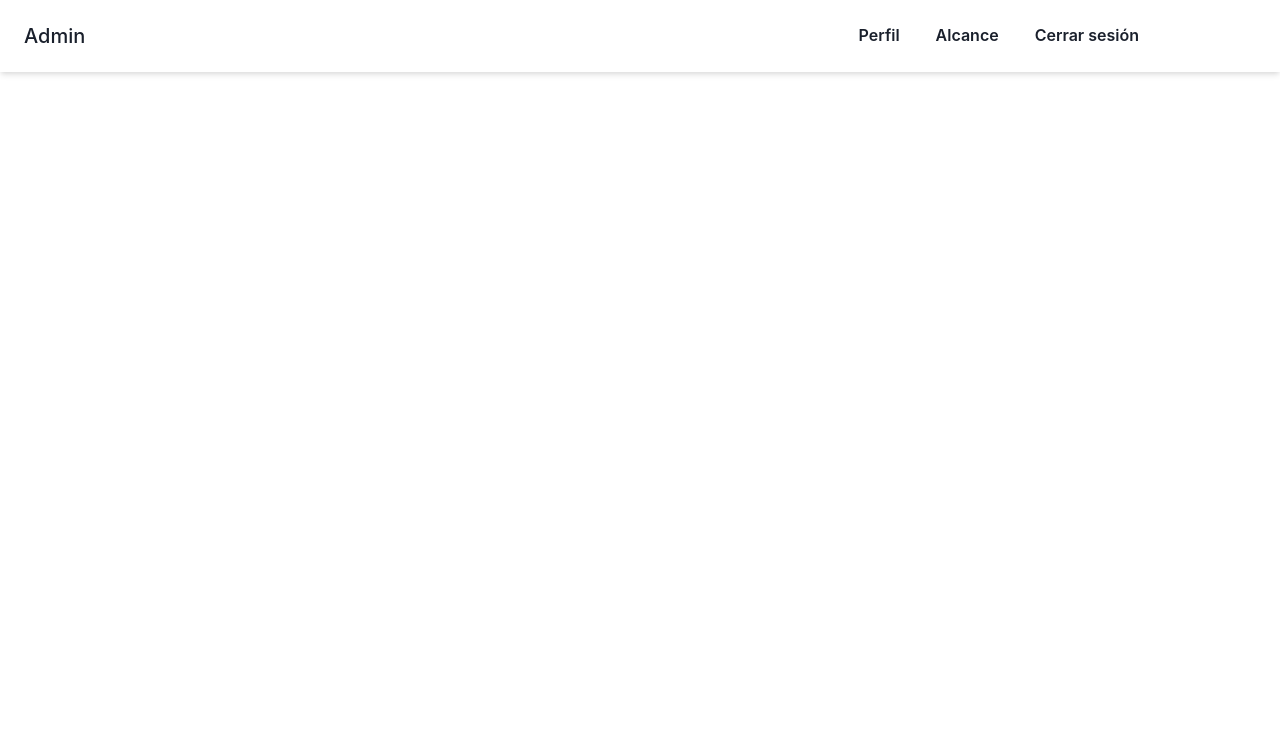
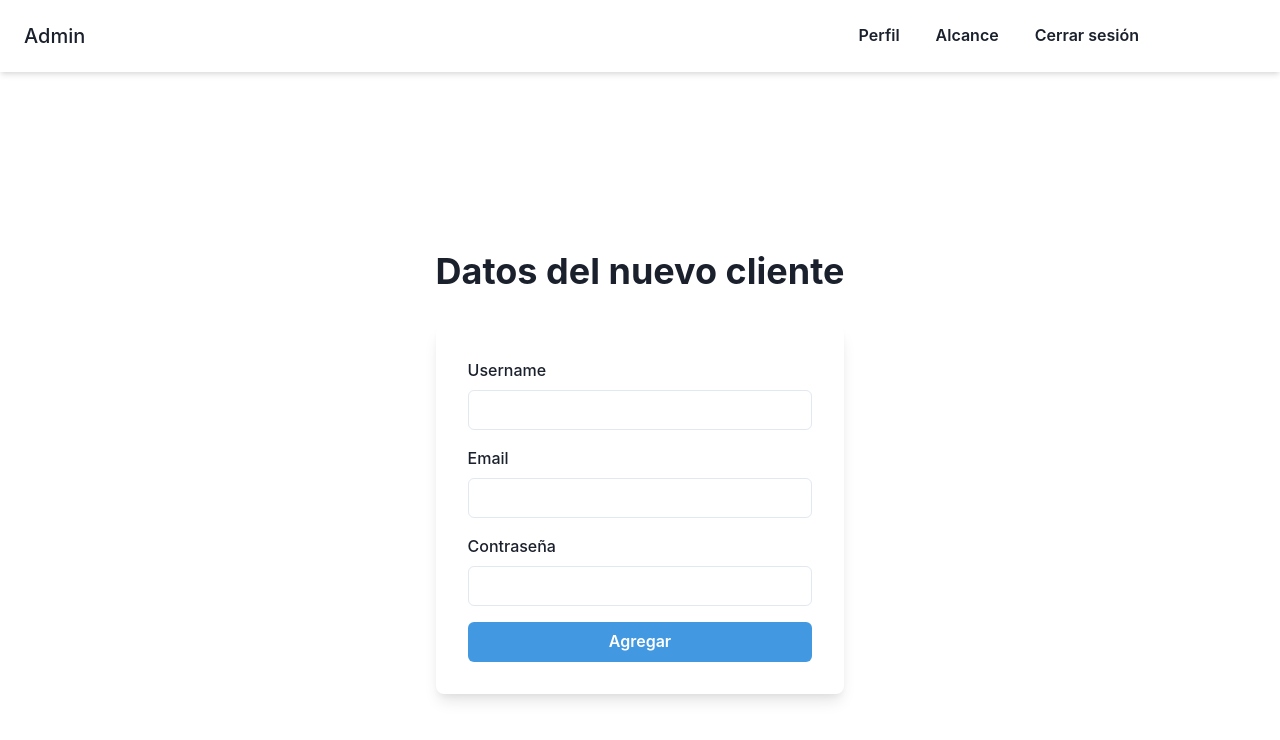
Before and after one commit to agusminahk/projecto-profesional-curselo, a React (Create React App) app in the folder client/: page /nuevousuario in a window 1280 px wide. Shown: the top 740 px of the page. Built offline with nearby package versions, Linux system fonts and the light colour scheme.

Commit message:
New user form

```diff
--- a/client/src/components/admin/CardAdmin.jsx
+++ b/client/src/components/admin/CardAdmin.jsx
@@ -7,16 +7,18 @@ import { Link } from "react-router-dom"
 
 export const CardAdmin = ({ mensaje, url }) => {
   return (
-      <Link to={url}>
+      <Link to={url}
+
+      >
         <Box
-          borderWidth="2px"
-          borderRadius="3px"
-          borderColor="#999"
+          boxShadow="md" p="6" rounded="md"
           minWidth="150px"
           minHeight="150px"
+          _hover={{boxShadow:"2xl"}}
+          animation="ease-in-out"
           >
-            <Image src="https://cdn.pixabay.com/photo/2018/05/01/15/06/user-3365840_960_720.png"/>
-            <Box fontWeight="bold">
+            <Image src="https://cdn.pixabay.com/photo/2018/05/01/15/06/user-3365840_960_720.png" backgroundColor="#FFF"/>
+            <Box fontWeight="bold" backgroundColor="#FFF" color="#000" pl="5px">
               {mensaje}
             </Box>
         </Box>
--- a/client/src/components/admin/GraphCard.jsx
+++ b/client/src/components/admin/GraphCard.jsx
@@ -10,11 +10,11 @@ import {
 
 export const GraphCard = () => {
     return (<Box
-      borderWidth="2px"
-      borderRadius="3px"
-      borderColor="#999"
+      boxShadow="md" p="6" rounded="md"
       minWidth="150px"
       minHeight="150px"
+      _hover={{boxShadow:"2xl"}}
+      animation="ease-in-out"
   >
       <Box fontWeight="bold">
         Cardano
--- a/client/src/views/App.jsx
+++ b/client/src/views/App.jsx
@@ -10,16 +10,18 @@ import {
 import { AdminHome } from "./admin/AdminHome"
 import { NavbarAdmin } from '../components/admin/NavbarAdmin';
 import { ClientsView } from "./admin/ClientsView"
+import { NewClient } from './admin/NewClient';
 
 const App = () => {
     return (
-        <>
+        <div style={{backgroundColor: "#FFF", height: "100vh"}}>
             <NavbarAdmin />
             <Routes>
                 <Route exact path="/" element={<AdminHome />}/>
                 <Route exact path="/clientes" element={<ClientsView />}/>
+                <Route exact path="/nuevousuario" element={<NewClient />}/>
             </Routes>
-        </>
+        </div>
     )
 };
 
--- /dev/null
+++ b/client/src/views/admin/NewClient.jsx
@@ -0,0 +1,52 @@
+import {
+    Flex,
+    Box,
+    FormControl,
+    FormLabel,
+    Input,
+    Stack,
+    Button,
+    Heading,
+    useColorModeValue,
+  } from "@chakra-ui/react";
+
+  export const NewClient = () => {
+    return (
+      <>
+        <Flex minH={"100vh"} align={"center"} justify={"center"}>
+          <Stack spacing={8} mx={"auto"} maxW={"lg"} py={12} px={6}>
+            <Stack align={"center"}>
+              <Heading fontSize={"4xl"}>Datos del nuevo cliente</Heading>
+            </Stack>
+            <Box rounded={"lg"} bg={useColorModeValue("white", "gray.700")} boxShadow={"lg"} p={8}>
+              <Stack spacing={4}>
+                <FormControl id="username">
+                  <FormLabel>Username </FormLabel>
+                  <Input type="email" />
+                </FormControl>
+                <FormControl id="email">
+                  <FormLabel>Email </FormLabel>
+                  <Input type="email" />
+                </FormControl>
+                <FormControl id="password">
+                  <FormLabel>Contraseña</FormLabel>
+                  <Input type="password" />
+                </FormControl>
+                <Stack spacing={10}>
+                  <Button
+                    bg={"blue.400"}
+                    color={"white"}
+                    _hover={{
+                      bg: "blue.500",
+                    }}
+                  >
+                    Agregar
+                  </Button>
+                </Stack>
+              </Stack>
+            </Box>
+          </Stack>
+        </Flex>
+      </>
+    );
+  };
```
Also changed, not shown: client/src/components/admin/NewClientForm.jsx (added).
